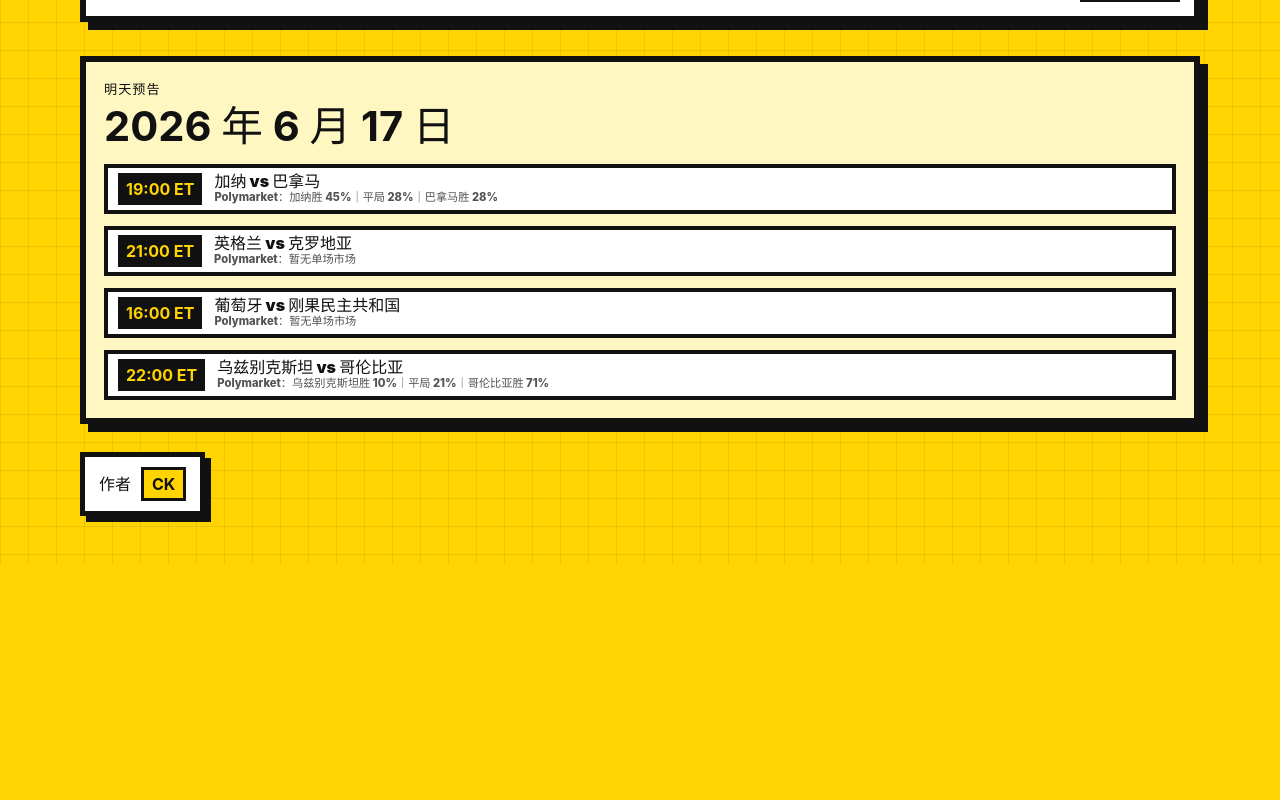
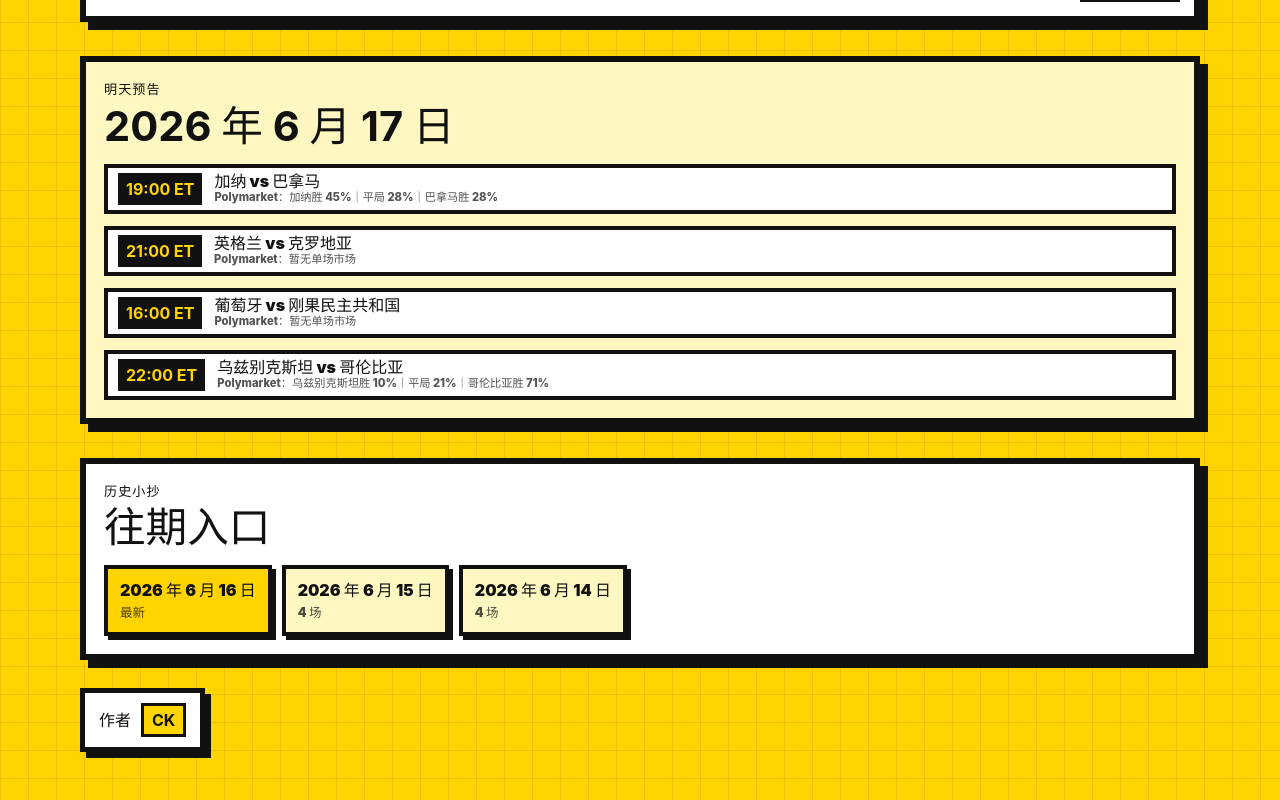
Before and after one commit to ck2w/weiqiudi, a React (Vite) app: page / in a window 1280 px wide. Shown: the part 6418-7218 px from the top of the page. Before the commit the page ends 6982 px from the top, so only its background shows below. Built offline with nearby package versions, Linux system fonts and the light colour scheme.

Commit message:
feat: add historical guide pages

```diff
--- a/src/App.tsx
+++ b/src/App.tsx
@@ -1,4 +1,6 @@
-import dailyGuideData from "../content/published/2026-06-16.json";
+import guide20260614Data from "../content/published/2026-06-14.json";
+import guide20260615Data from "../content/published/2026-06-15.json";
+import guide20260616Data from "../content/published/2026-06-16.json";
 import type {
   DailyGuide,
   KeyPlayer,
@@ -9,9 +11,25 @@ import type {
   TeamGuide,
 } from "./types";
 
-const dailyGuide = dailyGuideData as DailyGuide;
+const publishedGuides = [
+  guide20260614Data,
+  guide20260615Data,
+  guide20260616Data,
+] as DailyGuide[];
+
+const guidesByDate = new Map(publishedGuides.map((guide) => [guide.date, guide]));
+const latestGuide = publishedGuides[publishedGuides.length - 1];
+
+function getDateFromPath() {
+  const path = window.location.pathname.replace(/^\/+|\/+$/g, "");
+  return /^\d{4}-\d{2}-\d{2}$/.test(path) ? path : null;
+}
 
 function App() {
+  const requestedDate = getDateFromPath();
+  const dailyGuide = requestedDate ? guidesByDate.get(requestedDate) ?? latestGuide : latestGuide;
+  const missingDate = requestedDate && !guidesByDate.has(requestedDate) ? requestedDate : null;
+
   return (
     <main className="page-shell">
       <header className="site-header">
@@ -25,6 +43,8 @@ function App() {
           <strong>{dailyGuide.matches.length} 场</strong>
         </div>
       </header>
+
+      {missingDate ? <MissingDateNotice date={missingDate} latestDate={latestGuide.displayDate} /> : null}
 
       {dailyGuide.matches.length > 0 ? (
         <section className="match-list" aria-label="今日比赛小抄">
@@ -41,11 +61,22 @@ function App() {
         matches={dailyGuide.tomorrow.matches}
       />
 
+      <HistoryNav currentDate={dailyGuide.date} guides={publishedGuides} />
+
       <footer className="site-footer">
         <span>作者</span>
         <strong>CK</strong>
       </footer>
     </main>
+  );
+}
+
+function MissingDateNotice({ date, latestDate }: { date: string; latestDate: string }) {
+  return (
+    <section className="notice-card" aria-label="日期未找到">
+      <strong>{date} 还没有小抄</strong>
+      <span>先给你看最新一期：{latestDate}</span>
+    </section>
   );
 }
 
@@ -257,6 +288,36 @@ function SourceLinks({
   );
 }
 
+function HistoryNav({
+  currentDate,
+  guides,
+}: {
+  currentDate: string;
+  guides: DailyGuide[];
+}) {
+  return (
+    <nav className="history-card" aria-label="历史小抄">
+      <div>
+        <p className="label">历史小抄</p>
+        <h2>往期入口</h2>
+      </div>
+      <div className="history-links">
+        {[...guides].reverse().map((guide, index) => (
+          <a
+            key={guide.date}
+            className={guide.date === currentDate ? "history-link history-link--active" : "history-link"}
+            href={`/${guide.date}`}
+            aria-current={guide.date === currentDate ? "page" : undefined}
+          >
+            <strong>{guide.displayDate}</strong>
+            <span>{index === 0 ? "最新" : `${guide.matches.length} 场`}</span>
+          </a>
+        ))}
+      </div>
+    </nav>
+  );
+}
+
 function TomorrowPreview({
   displayDate,
   matches,
--- a/src/styles.css
+++ b/src/styles.css
@@ -47,6 +47,8 @@ a {
 .today-stamp,
 .match-card,
 .tomorrow-card,
+.history-card,
+.notice-card,
 .empty-card {
   border: 6px solid #111111;
   background: #fff7c2;
@@ -133,6 +135,23 @@ h2 {
   margin-bottom: 0;
   font-size: 1.08rem;
   font-weight: 850;
+}
+
+.notice-card {
+  display: flex;
+  flex-wrap: wrap;
+  gap: 8px 14px;
+  align-items: center;
+  margin-bottom: 22px;
+  padding: 12px 16px;
+  background: #ff5c8a;
+  font-weight: 900;
+}
+
+.notice-card strong {
+  border: 3px solid #111111;
+  background: #ffffff;
+  padding: 3px 8px;
 }
 
 .match-card {
@@ -550,6 +569,56 @@ h2 {
   opacity: 0.72;
 }
 
+.history-card {
+  margin-top: 34px;
+  padding: 18px;
+  background: #ffffff;
+}
+
+.history-card h2 {
+  font-size: clamp(1.7rem, 5vw, 2.6rem);
+}
+
+.history-links {
+  display: flex;
+  flex-wrap: wrap;
+  gap: 10px;
+  margin-top: 16px;
+}
+
+.history-link {
+  display: inline-grid;
+  gap: 2px;
+  min-width: 150px;
+  border: 4px solid #111111;
+  background: #fff7c2;
+  padding: 9px 12px;
+  color: #111111;
+  text-decoration: none;
+  box-shadow: 4px 4px 0 #111111;
+}
+
+.history-link:hover,
+.history-link:focus-visible {
+  transform: translate(-2px, -2px);
+  box-shadow: 6px 6px 0 #111111;
+}
+
+.history-link--active {
+  background: #ffd400;
+}
+
+.history-link strong {
+  font-size: 1rem;
+  font-weight: 950;
+}
+
+.history-link span {
+  font-size: 0.78rem;
+  font-weight: 900;
+  opacity: 0.75;
+}
+
 .site-footer {
   display: inline-flex;
   align-items: center;
@@ -621,7 +690,9 @@ h2 {
   .title-card,
   .today-stamp,
   .match-card,
-  .tomorrow-card {
+  .tomorrow-card,
+  .history-card,
+  .notice-card {
     border-width: 5px;
     box-shadow: 5px 5px 0 #111111;
   }
```
Also changed, not shown: 1 other file (tests, documents, lock files or other folders).
